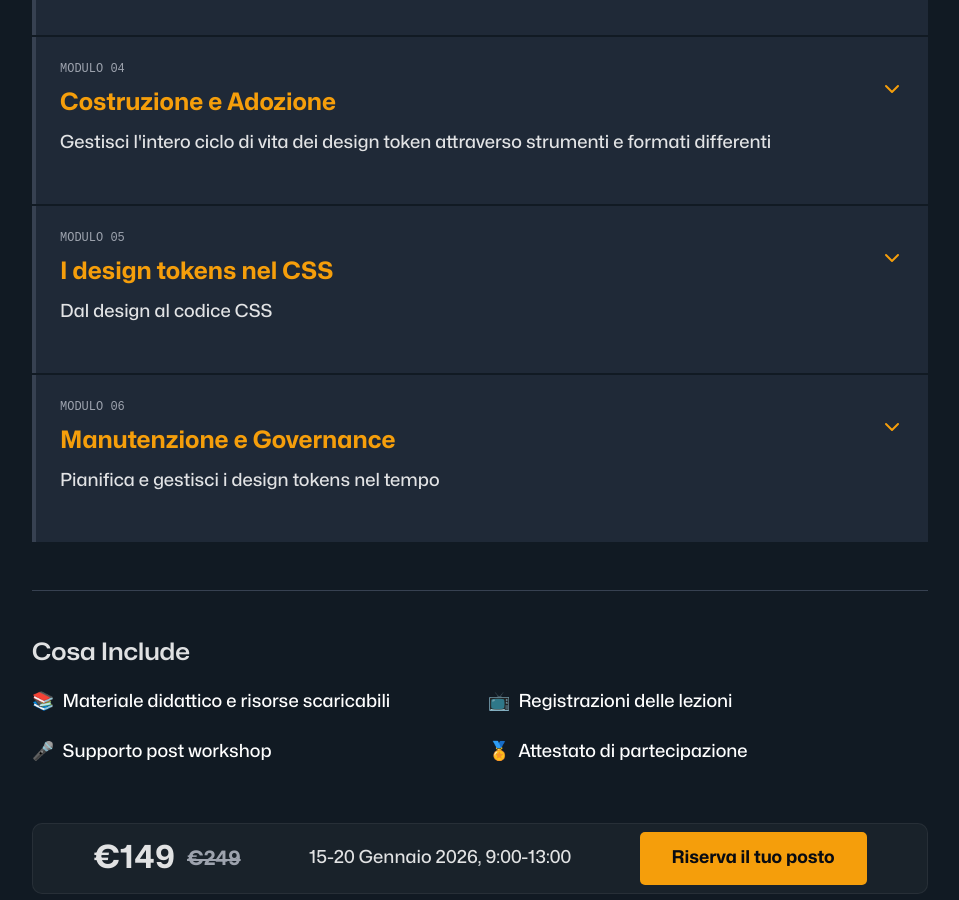
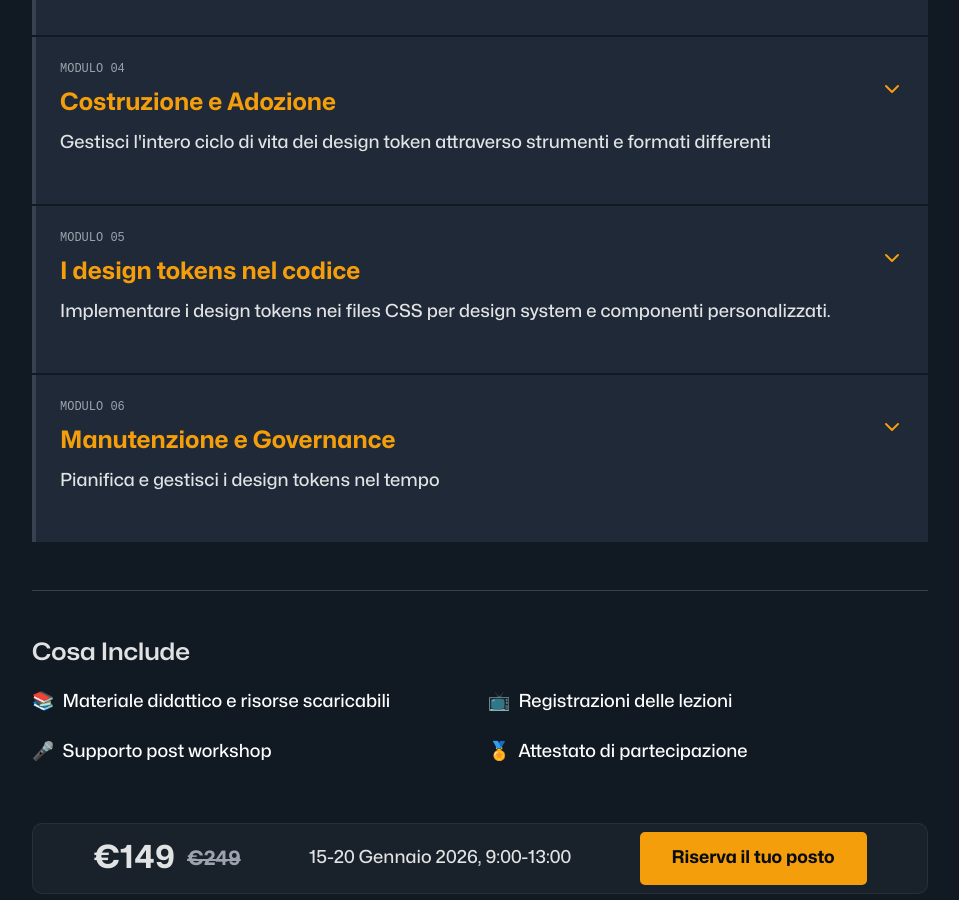
Before and after one commit to zetareticoli/fi, a Jekyll site: the page built from _workshops/design-tokens/index.md, in a window 1280 px wide and 900 px high, scrolled down 2977 px. Shown: the whole window, without its empty margins (160-1119 px from the left). Built offline with Jekyll 4.4.1, drawn with Linux system fonts in a browser that asks for light colours; some web fonts are replaced; some of the changed text lies outside the part shown.

Commit message:
fix: refinements

```diff
--- a/_workshops/design-tokens/index.md
+++ b/_workshops/design-tokens/index.md
@@ -67,12 +67,13 @@ og-image: workshops/interface-inventory/interface-inventory-og.png
               <rect width="18" height="7" x="3" y="3" rx="1" />
               <rect width="9" height="7" x="3" y="14" rx="1" />
               <rect width="5" height="7" x="16" y="14" rx="1" />
-            </svg>Approccio pratico</h3>
+            </svg>
+          Approccio interattivo</h3>
         </div>
         <div class="">
           <h3 class="text-small flex items-center color-text-light">
             <svg xmlns="http://www.w3.org/2000/svg" width="20" height="20" viewBox="0 0 24 24" fill="none" stroke="currentColor" stroke-width="1.5" stroke-linecap="round" stroke-linejoin="round" class="lucide lucide-users-icon lucide-users mr-s"><path d="M16 21v-2a4 4 0 0 0-4-4H6a4 4 0 0 0-4 4v2"/><path d="M16 3.128a4 4 0 0 1 0 7.744"/><path d="M22 21v-2a4 4 0 0 0-3-3.87"/><circle cx="9" cy="7" r="4"/></svg>
-            Solo 6 partecipanti</h3>
+            6 partecipanti</h3>
         </div>
         <div class="">
           <h3 class="text-small flex items-center color-text-light">
@@ -225,8 +226,8 @@ og-image: workshops/interface-inventory/interface-inventory-og.png
         <article class="program-item">
           <div class="program-content">
             <h4 class="text-tiny uppercase color-text-light mono mb-s">Modulo 05</h4>
-            <h3 class="color-text-primary mb-s">I design tokens nel CSS</h3>
-            <p>Dal design al codice CSS</p>
+            <h3 class="color-text-primary mb-s">I design tokens nel codice</h3>
+            <p>Implementare i design tokens nei files CSS per design system e componenti personalizzati.</p>
             <ul class="m-none text-small text-light">
               <li class="uppercase text-tiny list-none color-text-light">Argomenti</li>
               <li>Tecniche di trasformazione da JSON a CSS tramite Style Dictionary</li>
```
Also changed, not shown: other parts of _workshops/design-tokens/index.md (+1 -1 lines).
